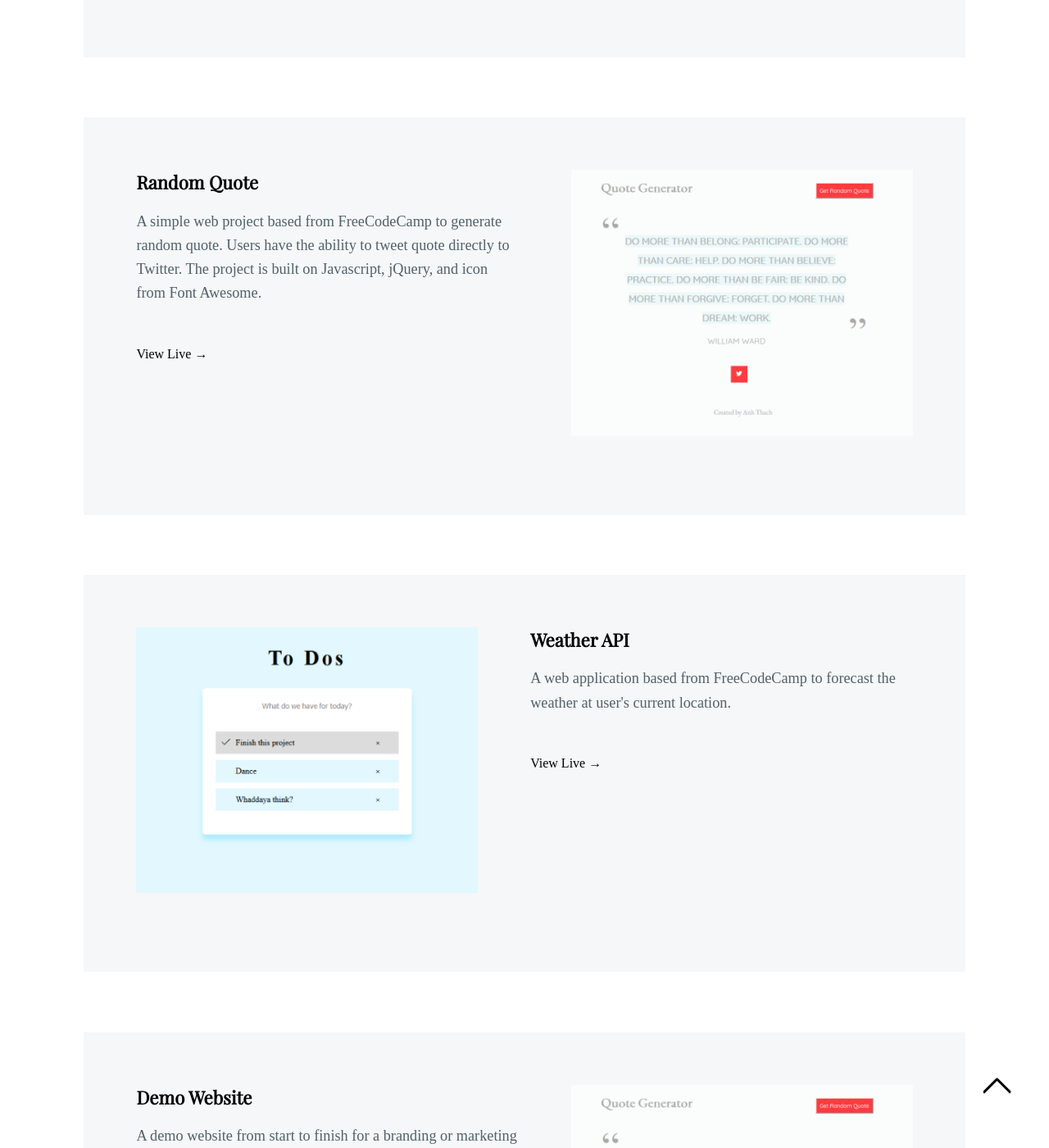
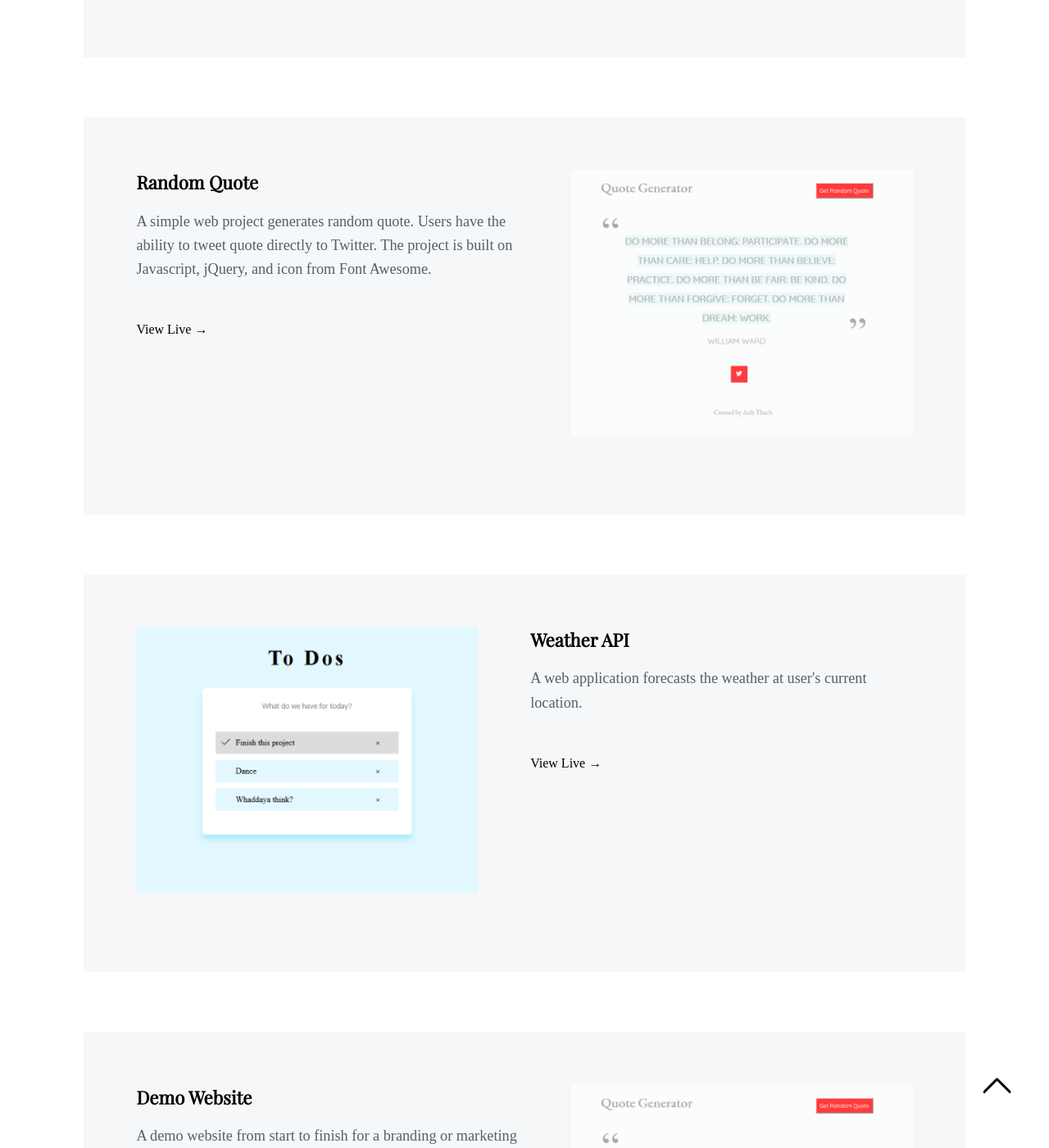
Before and after one commit to windan11/windan11.github.io, a Jekyll site: the page built from index.html, in a window 1280 px wide and 1400 px high, scrolled down 1262 px. Shown: the whole window at 82% size. Built offline with Jekyll 4.4.1, drawn with Linux system fonts in a browser that asks for light colours; some web fonts are replaced; some of the changed text lies outside the part shown.

Commit message:
add contact buttons

```diff
--- a/_layouts/default.html
+++ b/_layouts/default.html
@@ -18,16 +18,16 @@
 					<p>I enjoy creating from an idea and seeing a project comes to life. When I'm not teaching myself HTML, CSS and Javascript, I enjoy catching up with family and friends over dinners or small gatherings.
 					<p>Each day, I focus on building and learning best practices in my projects. If you like what you see, let's talk.</p>
 					<div class="row">
-						<i class="fa fa-envelope" aria-hidden="true"></i> <a id="contact-btn" href="mailto:athach28@gmail.com">Get In Touch</a>
-						<i class="fa fa-github"  aria-hidden="true"></i> <a id="contact-btn" href="https://github.com/windan11">Github</a>
-						<i class="fa fa-linkedin" aria-hidden="true"></i> <a id="contact-btn" href="https://www.linkedin.com/in/anh-thach">LinkedIn</a>
+						<a id="contact-btn" href="mailto:athach28@gmail.com"><i class="fa fa-envelope" aria-hidden="true"></i>Get In Touch</a>
+						<a id="contact-btn" href="https://github.com/windan11"><i class="fa fa-github"  aria-hidden="true"></i>Github</a>
+						<a id="contact-btn" href="https://www.linkedin.com/in/anh-thach"><i class="fa fa-linkedin" aria-hidden="true"></i>LinkedIn</a>
 					</div>
 				</div>
 			</section>
 
 			<a id="portfolio"></a>
 			<section class="portfolio">
-				<h2>Selected projects</h2>
+				<h2>Selected Projects</h2>
 				<div class="container">
 					<div class="clearfix">
 						<img src="assets/todo.png" class="left" alt="screenshot of project 1">
@@ -42,7 +42,7 @@
 					<div class="clearfix">
 						<img src="assets/quote.png" class="right" alt="screenshot of project 2">
 						<h4>Random Quote</h4>
-						<p>A simple web project based from FreeCodeCamp to generate random quote. Users have the ability to tweet quote directly to Twitter. The project is built on Javascript, jQuery, and icon from Font Awesome.</p>
+						<p>A simple web project generates random quote. Users have the ability to tweet quote directly to Twitter. The project is built on Javascript, jQuery, and icon from Font Awesome.</p>
 						<div class="row">
 							<a class="launch" href="https://windan11.github.io/quote/">View Live &rarr;</a>
 						</div>
@@ -52,7 +52,7 @@
 					<div class="clearfix">
 						<img src="assets/todo.png" class="left" alt="screenshot of project 4">
 						<h4>Weather API</h4>
-						<p>A web application based from FreeCodeCamp to forecast the weather at user's current location.</p>
+						<p>A web application forecasts the weather at user's current location.</p>
 						<div class="row">
 							<a class="launch" href="#">View Live &rarr;</a>
 						</div>
```
